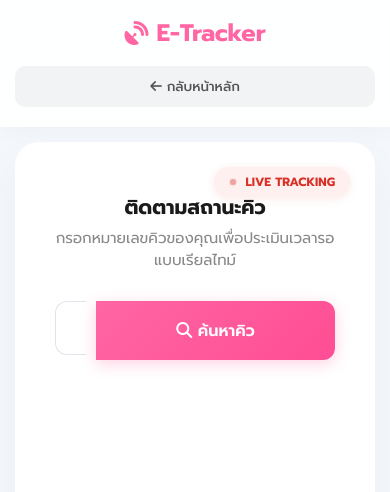
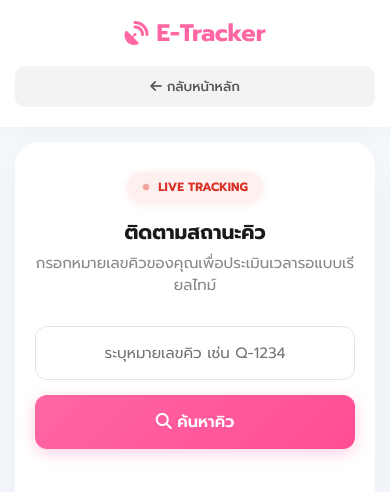
Before and after one commit to Chainimitr/Massage_Queue, a website: page web/status.html in a window 390 px wide. Drawn offline with Linux system fonts and the light colour scheme.

Commit message:
Update status.html

```diff
--- a/web/status.html
+++ b/web/status.html
@@ -20,6 +20,8 @@
         border: none;
         box-shadow: 0 15px 40px rgba(0, 0, 0, 0.04);
       }
+
+      /* ✅ ปรับ Live Badge ให้ฉลาดขึ้นบนมือถือ */
       .live-badge {
         position: absolute;
         top: 25px;
@@ -43,37 +45,79 @@
         animation: blink 1s infinite alternate;
       }
       @keyframes blink {
-        0% {
-          opacity: 1;
-          transform: scale(1);
-        }
-        100% {
-          opacity: 0.4;
-          transform: scale(0.8);
-        }
+        0% { opacity: 1; transform: scale(1); }
+        100% { opacity: 0.4; transform: scale(0.8); }
       }
 
+      /* ✅ Responsive Search Form */
       .search-box-wrapper {
+        display: flex;
+        gap: 10px;
+        margin-bottom: 30px;
+        background: #fff;
         transition: 0.3s ease;
-        border-radius: 12px;
       }
       .search-box-wrapper:focus-within {
         transform: translateY(-3px);
-        box-shadow: 0 15px 30px rgba(255, 102, 163, 0.15);
+      }
+
+      .search-input-group {
+        flex: 1;
+        margin: 0;
+      }
+      .search-input {
+        border-radius: 12px 0 0 12px;
+        border-right: none;
+      }
+      .search-btn {
+        margin: 0;
+        border-radius: 0 12px 12px 0;
+        padding: 0 30px;
+        white-space: nowrap; /* ห้ามปุ่มฉีกคำ */
+      }
+
+      /* 🛑 กฎสำคัญ: บังคับการแสดงผลบนมือถือให้สวยงาม 🛑 */
+      @media (max-width: 768px) {
+        .status-card {
+          padding: 30px 20px;
+        }
+
+        /* ย้ายป้าย Live มาอยู่ตรงกลางด้านบนแทน เพื่อไม่ให้เบียดหัวข้อ */
+        .live-badge {
+          position: relative;
+          top: 0;
+          right: 0;
+          margin: 0 auto 15px auto;
+          width: max-content;
+          justify-content: center;
+        }
+
+        /* จับช่องค้นหาและปุ่มแยกบรรทัดกัน */
+        .search-box-wrapper {
+          flex-direction: column;
+          gap: 10px;
+        }
+
+        /* ปรับขอบโค้งให้สวยงามเมื่ออยู่แยกบรรทัด */
+        .search-input {
+          border-radius: 12px !important;
+          border-right: 1.5px solid #e1e5eb !important;
+          text-align: center;
+        }
+
+        .search-btn {
+          border-radius: 12px !important;
+          width: 100%;
+          padding: 15px 30px !important;
+        }
       }
 
       #sRes {
         animation: slideUpFade 0.6s cubic-bezier(0.16, 1, 0.3, 1) forwards;
       }
       @keyframes slideUpFade {
-        0% {
-          opacity: 0;
-          transform: translateY(30px);
-        }
-        100% {
-          opacity: 1;
-          transform: translateY(0);
-        }
+        0% { opacity: 0; transform: translateY(30px); }
+        100% { opacity: 1; transform: translateY(0); }
       }
 
       .highlight-number {
@@ -81,13 +125,8 @@
         animation: float 3s ease-in-out infinite;
       }
       @keyframes float {
-        0%,
-        100% {
-          transform: translateY(0);
-        }
-        50% {
-          transform: translateY(-5px);
-        }
+        0%, 100% { transform: translateY(0); }
+        50% { transform: translateY(-5px); }
       }
 
       .tracker-line {
@@ -111,36 +150,22 @@
       .tracker-progress::after {
         content: "";
         position: absolute;
-        top: 0;
-        left: 0;
-        bottom: 0;
-        right: 0;
-        background: linear-gradient(
-          90deg,
-          rgba(255, 255, 255, 0) 0%,
-          rgba(255, 255, 255, 0.4) 50%,
-          rgba(255, 255, 255, 0) 100%
-        );
+        top: 0; left: 0; bottom: 0; right: 0;
+        background: linear-gradient(90deg, rgba(255, 255, 255, 0) 0%, rgba(255, 255, 255, 0.4) 50%, rgba(255, 255, 255, 0) 100%);
         animation: shimmer 2s infinite;
       }
       @keyframes shimmer {
-        0% {
-          transform: translateX(-100%);
-        }
-        100% {
-          transform: translateX(100%);
-        }
+        0% { transform: translateX(-100%); }
+        100% { transform: translateX(100%); }
       }
 
-      .status-box,
-      .wait-time-container {
-        transition: 0.3s;
-      }
-      .status-box:hover,
-      .wait-time-container:hover {
-        transform: translateY(-5px);
-        box-shadow: 0 10px 25px rgba(0, 0, 0, 0.04);
-      }
+      .status-box, .wait-time-container { transition: 0.3s; }
+      .status-box:hover, .wait-time-container:hover { transform: translateY(-5px); box-shadow: 0 10px 25px rgba(0, 0, 0, 0.04); }
+
+      .wait-row { display: flex; align-items: center; gap: 15px; }
+      .wait-info { flex: 1; text-align: left; }
+      .wait-info span { font-size: 13px; color: #666; }
+      .wait-info h3 { margin-top: 5px; font-size: 20px; }
     </style>
   </head>
   <body class="page-body">
@@ -155,13 +180,15 @@
 
     <div class="booking-wrapper">
       <div class="status-card">
+
+        <!-- ✅ ป้าย Live Badge -->
         <div class="live-badge">
           <div class="live-dot"></div>
           LIVE TRACKING
         </div>
 
         <div class="text-center" style="margin-bottom: 30px">
-          <h2 style="color: #1a1a1a; font-size: 28px; margin-bottom: 5px">
+          <h2 style="color: #1a1a1a; font-size: 28px; margin-bottom: 5px; word-break: keep-all;">
             ติดตามสถานะคิว
           </h2>
           <p class="subtitle" style="margin-bottom: 0">
@@ -169,32 +196,19 @@
           </p>
         </div>
 
-        <form
-          id="sForm"
-          class="search-box-wrapper"
-          style="
-            display: flex;
-            gap: 10px;
-            margin-bottom: 30px;
-            background: #fff;
-          "
-        >
-          <div class="input-group" style="margin: 0; flex: 1">
+        <!-- ✅ ระบบฟอร์มค้นหาคิวใหม่ (Responsive 100%) -->
+        <form id="sForm" class="search-box-wrapper">
+          <div class="input-group search-input-group">
             <input
               type="text"
               id="sInp"
-              class="form-control"
+              class="form-control search-input"
               placeholder="ระบุหมายเลขคิว เช่น Q-1234"
-              style="border-radius: 12px 0 0 12px; border-right: none"
               required
               autocomplete="off"
             />
           </div>
-          <button
-            type="submit"
-            class="primary-btn"
-            style="margin: 0; border-radius: 0 12px 12px 0; padding: 0 30px"
-          >
+          <button type="submit" class="primary-btn search-btn">
             <i class="fa-solid fa-magnifying-glass"></i> ค้นหาคิว
           </button>
         </form>
@@ -217,18 +231,10 @@
             </div>
           </div>
 
-          <div
-            style="
-              text-align: right;
-              font-size: 12px;
-              color: #888;
-              margin-top: 10px;
-              font-weight: 600;
-            "
-            id="rStatusText"
-          >
+          <div style="text-align: right; font-size: 12px; color: #888; margin-top: 10px; font-weight: 600;" id="rStatusText">
             กำลังคำนวณระยะห่าง...
           </div>
+
           <div class="tracker-line">
             <div class="tracker-progress" id="rProgress"></div>
           </div>
@@ -242,10 +248,7 @@
               </div>
             </div>
             <div class="wait-row" style="margin-top: 20px">
-              <div
-                class="wait-icon"
-                style="background: #e8f0fe; color: #1a73e8"
-              >
+              <div class="wait-icon" style="background: #e8f0fe; color: #1a73e8">
                 <i class="fa-solid fa-hourglass-half"></i>
               </div>
               <div class="wait-info">
@@ -255,36 +258,18 @@
             </div>
           </div>
 
-          <div
-            class="ticket-details"
-            style="
-              margin-top: 25px;
-              border-top: 2px dashed #f0f4f8;
-              padding-top: 25px;
-              border-radius: 0;
-              background: transparent;
-              padding-bottom: 0;
-              margin-left: 0;
-              margin-right: 0;
-            "
-          >
+          <div class="ticket-details" style="margin-top: 25px; border-top: 2px dashed #f0f4f8; padding-top: 25px; border-radius: 0; background: transparent; padding-bottom: 0; margin-left: 0; margin-right: 0;">
             <div class="detail-row">
-              <span
-                ><i class="fa-solid fa-layer-group" style="color: #ccc"></i>
-                บริการที่เลือก:</span
-              ><strong id="r-service"></strong>
+              <span><i class="fa-solid fa-layer-group" style="color: #ccc"></i> บริการที่เลือก:</span>
+              <strong id="r-service"></strong>
             </div>
             <div class="detail-row">
-              <span
-                ><i class="fa-regular fa-calendar" style="color: #ccc"></i>
-                วันที่นัดหมาย:</span
-              ><strong id="r-date"></strong>
+              <span><i class="fa-regular fa-calendar" style="color: #ccc"></i> วันที่นัดหมาย:</span>
+              <strong id="r-date"></strong>
             </div>
             <div class="detail-row" style="margin-bottom: 0; border: none">
-              <span
-                ><i class="fa-regular fa-clock" style="color: #ccc"></i>
-                เวลาที่จอง:</span
-              ><strong id="r-time"></strong>
+              <span><i class="fa-regular fa-clock" style="color: #ccc"></i> เวลาที่จอง:</span>
+              <strong id="r-time"></strong>
             </div>
           </div>
         </div>
```
